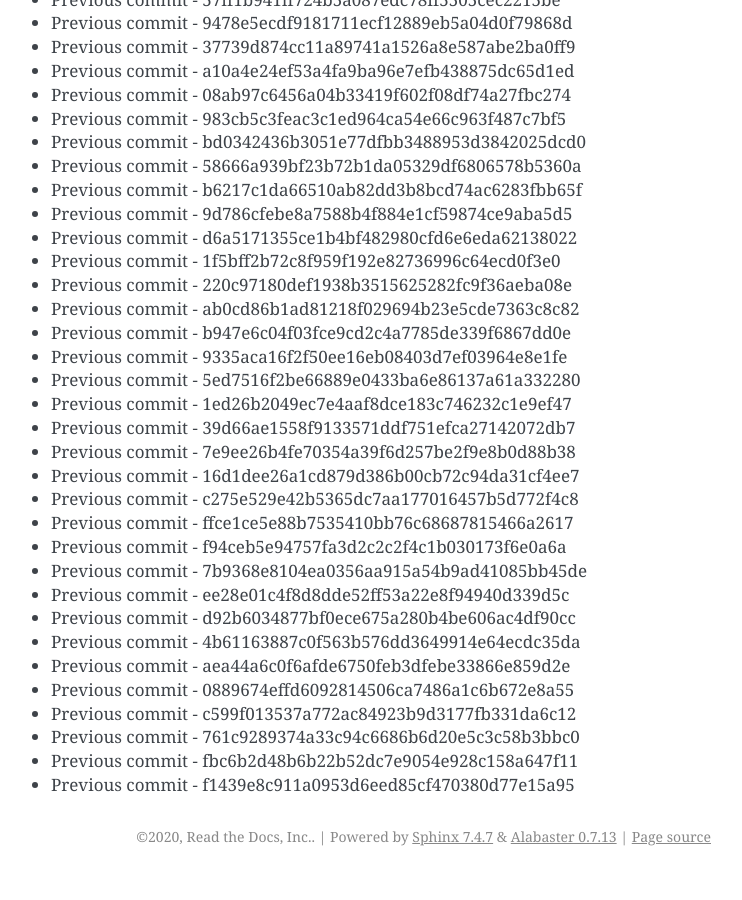
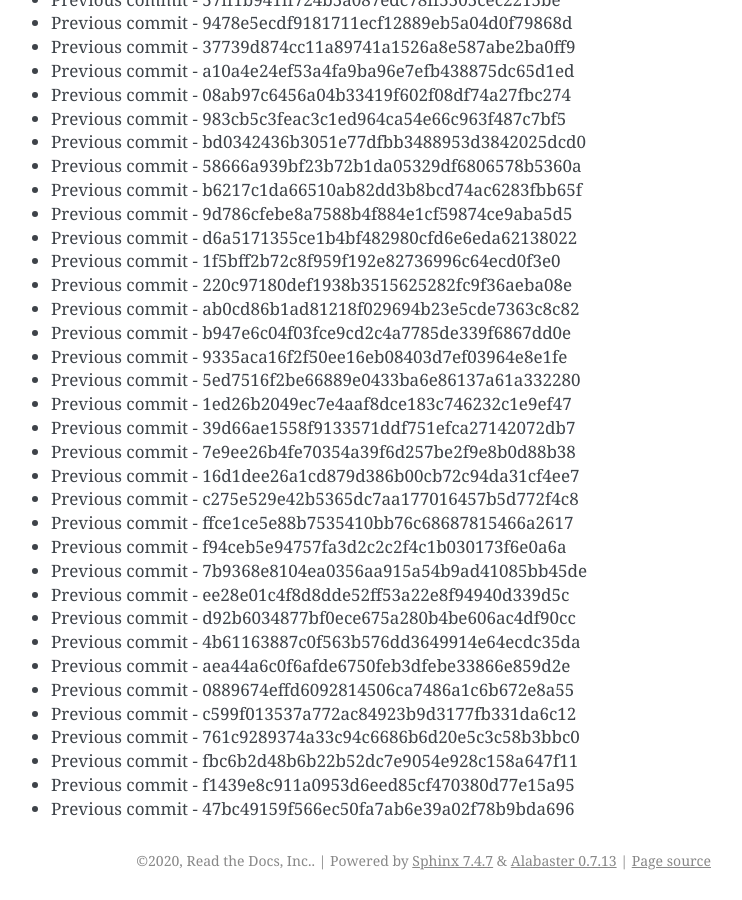
Before and after one commit to readthedocs/rtd-git-stresstest, a Sphinx documentation site: the page built from docs/updates.rst, in a window 1280 px wide and 900 px high, scrolled down 13649 px. Shown: the whole window, without its empty margins (399-1141 px from the left). Built offline with Sphinx 7.4.7, drawn with Linux system fonts in a browser that asks for light colours; before the commit the page ends 14525 px from its top, so only the background shows below that.

Commit message:
Generating commit from previous: 47bc49159f566ec50fa7ab6e39a02f78b9bda696

```diff
--- a/docs/updates.rst
+++ b/docs/updates.rst
@@ -605,3 +605,4 @@ It can be tested for any performance characteristics.
 * Previous commit - 761c9289374a33c94c6686b6d20e5c3c58b3bbc0
 * Previous commit - fbc6b2d48b6b22b52dc7e9054e928c158a647f11
 * Previous commit - f1439e8c911a0953d6eed85cf470380d77e15a95
+* Previous commit - 47bc49159f566ec50fa7ab6e39a02f78b9bda696
```
